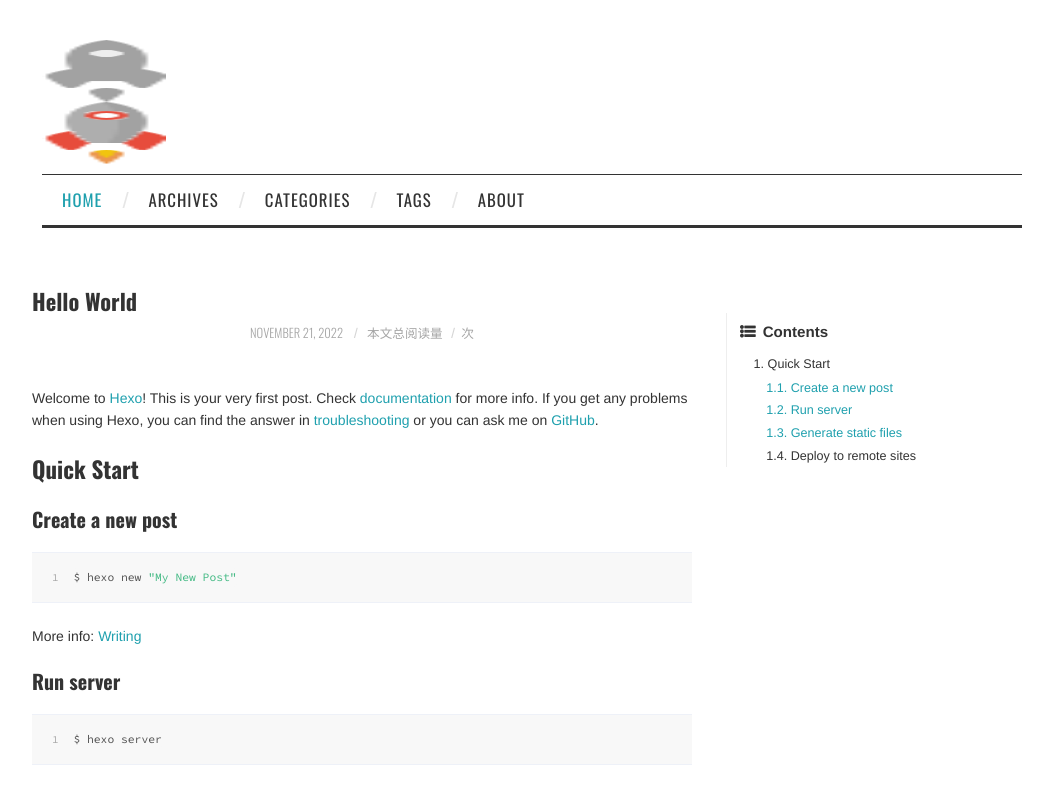
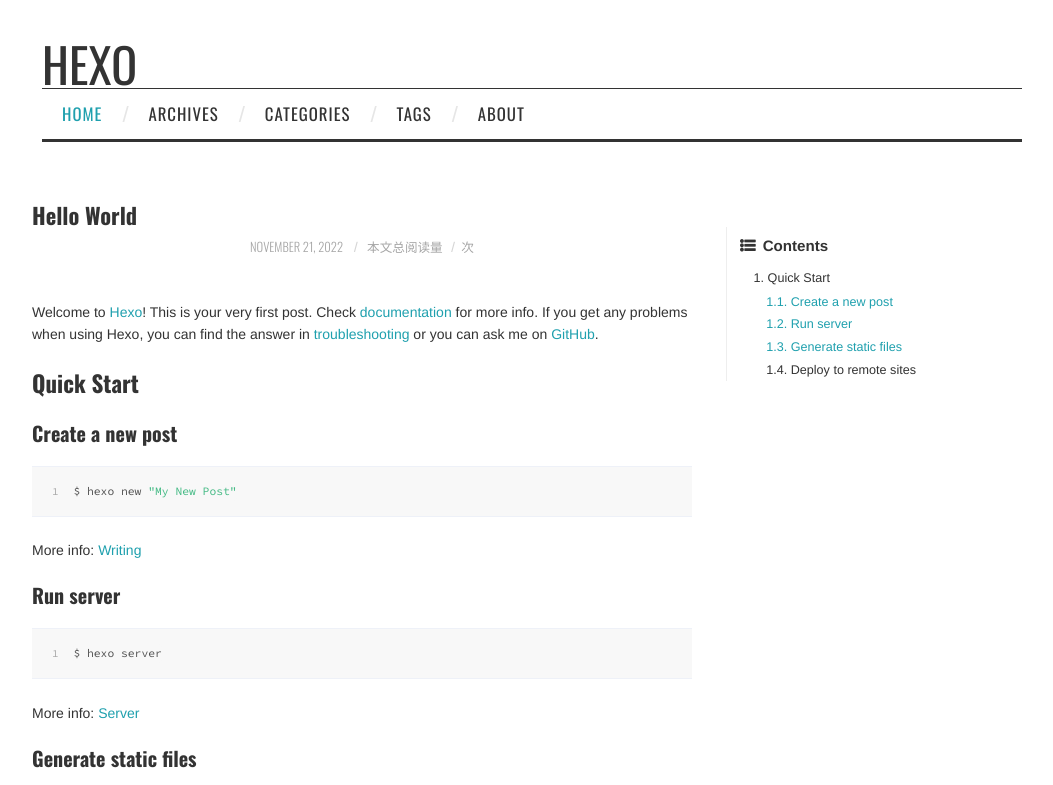
Before and after one commit to lyx1234/lyx1234.github.io, a plain HTML site: page 2022/11/21/hello-world/index.html in a window 1280 px wide. Shown: the top 785 px of the page, without its empty margins (108-1161 px from the left). Drawn offline with nearby package versions, Linux system fonts and the light colour scheme; some packages are replaced by stand-ins of ours; a script that the page names is missing.

Commit message:
Site updated: 2022-11-22 18:26:14

```diff
--- a/2022/11/21/hello-world/index.html
+++ b/2022/11/21/hello-world/index.html
@@ -69,9 +69,7 @@
 
           <h1 class="site-title">
 
-              <a href="/" rel="home" >
-                <img style="margin-bottom: 10px;"  width="124px" height="124px" alt="Hike News" src=" /css/images/rocket.png">
-              </a>
+              <a href="/" title="Hexo" rel="home"> Hexo </a>
 
           </h1>
 
```
Also changed, not shown: archives/2022/11/index.html (+1 -3 lines), archives/2022/index.html (+1 -3 lines), archives/index.html (+1 -3 lines), index.html (+1 -3 lines).
